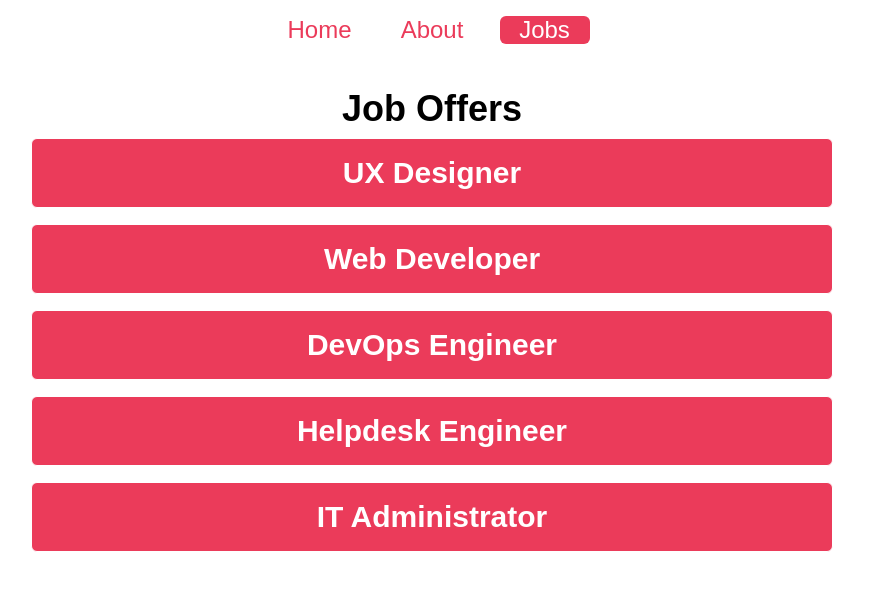
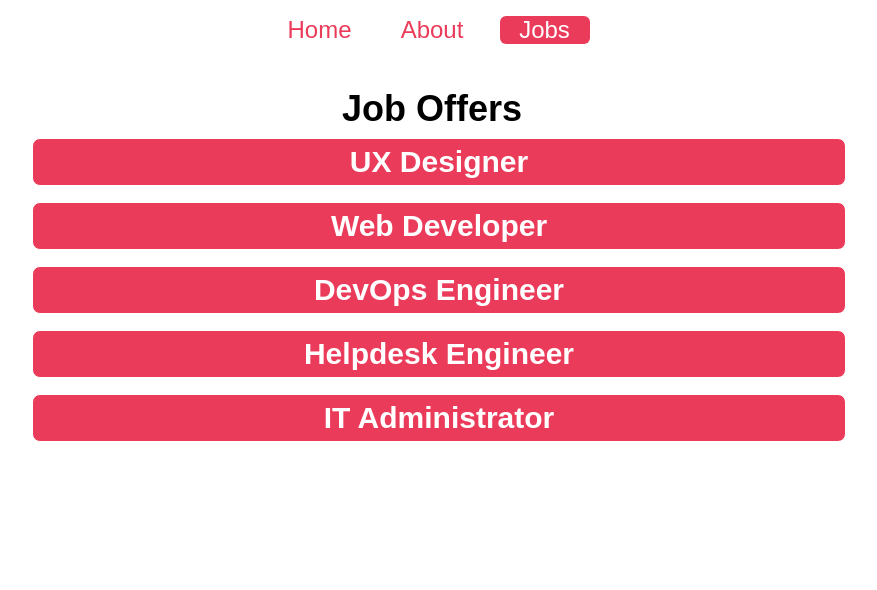
Before and after one commit to skupson/jobs-board, a Vue app: page /jobs in a window 1280 px wide. Shown: the top 590 px of the page, without its empty margins (208-1085 px from the left). Built offline with nearby package versions, Linux system fonts and the light colour scheme; a web font is replaced by a local one.

Commit message:
Fixed the transition bug

```diff
--- a/public/index.html
+++ b/public/index.html
@@ -1,15 +1,19 @@
 <!DOCTYPE html>
 <html lang="en">
   <head>
-    <meta charset="utf-8">
-    <meta http-equiv="X-UA-Compatible" content="IE=edge">
-    <meta name="viewport" content="width=device-width,initial-scale=1.0">
-    <link rel="icon" href="<%= BASE_URL %>favicon.ico">
-    <title><%= htmlWebpackPlugin.options.title %></title>
+    <meta charset="utf-8" />
+    <meta http-equiv="X-UA-Compatible" content="IE=edge" />
+    <meta name="viewport" content="width=device-width,initial-scale=1.0" />
+    <link rel="icon" href="<%= BASE_URL %>favicon.ico" />
+    <title>Job Board | Find the perfect job for you!</title>
   </head>
   <body>
     <noscript>
-      <strong>We're sorry but <%= htmlWebpackPlugin.options.title %> doesn't work properly without JavaScript enabled. Please enable it to continue.</strong>
+      <strong
+        >We're sorry but <%= htmlWebpackPlugin.options.title %> doesn't work
+        properly without JavaScript enabled. Please enable it to
+        continue.</strong
+      >
     </noscript>
     <div id="app"></div>
     <!-- built files will be auto injected -->
--- a/src/assets/css/style.css
+++ b/src/assets/css/style.css
@@ -98,20 +98,9 @@
 .jobs {
   margin: 0.4rem;
   width: 90%;
-  height: 3.4rem;
-  border-radius: 0.3rem;
   transition: 0.6s;
-  background: var(--primary-color);
-  border: 1px solid var(--secondary-color);
   display: flex;
   flex-direction: column;
-  align-items: center;
-  justify-content: center;
-}
-
-.jobs:hover {
-  background: var(--secondary-color);
-  border: 1px solid var(--primary-color);
 }
 
 a {
@@ -120,12 +109,19 @@
 
 .jobs a,
 .jobs a:visited {
+  width: 100%;
+  padding: 0.3rem;
   color: var(--secondary-color);
+  background: var(--primary-color);
   text-decoration: none;
+  border-radius: 0.4rem;
+  border: 1px solid var(--secondary-color);
+  text-align: center;
 }
 
 .jobs a:hover {
   background: var(--secondary-color);
+  border: 1px solid var(--primary-color);
   color: var(--primary-color);
 }
 @media only screen and (min-width: 600px) {
```
